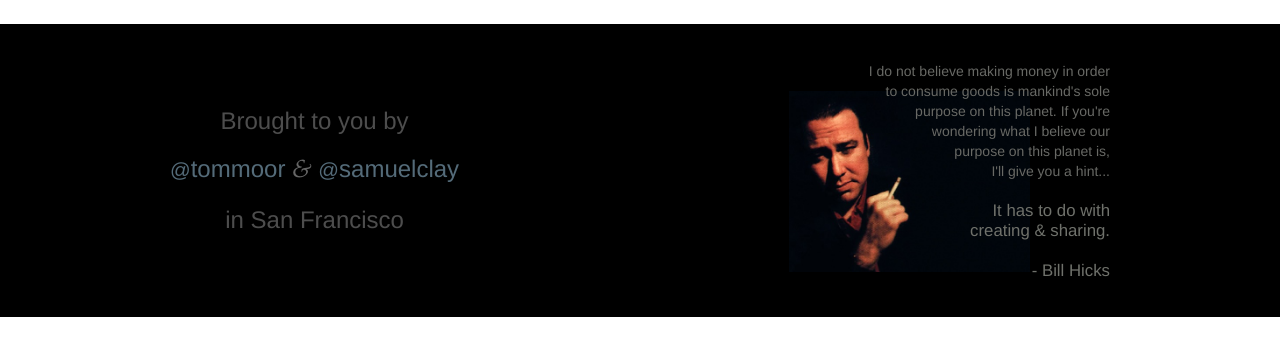
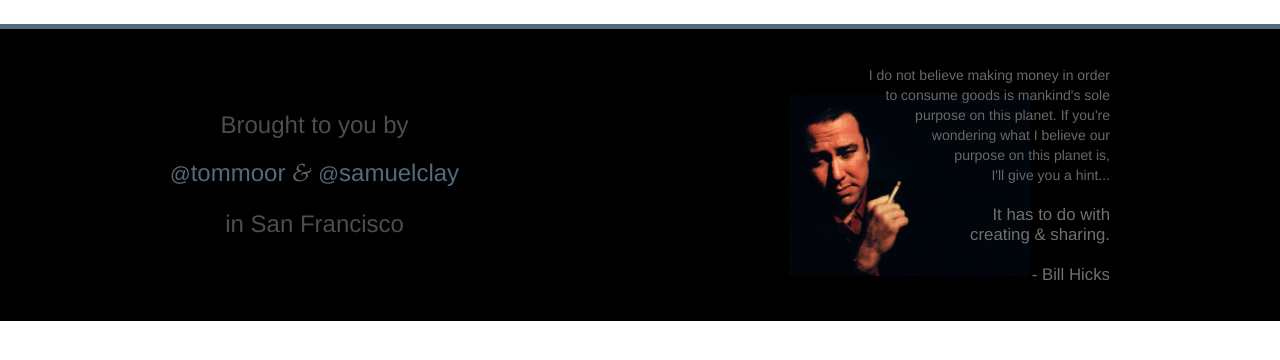
Before and after one commit to samuelclay/thedoclub, a Django app: template thedoclub/templates/base.html in a window 1280 px wide. Shown: the part 128-488 px from the top of the page. Run offline with Django 3.2, Linux system fonts and the light colour scheme; the template is opened without the code that fills it, so the values that code supplies are empty; style sheets or scripts are compiled from the project's sources.

Commit message:
Slight styling on slides.

```diff
--- a/thedoclub/static/less/master.less
+++ b/thedoclub/static/less/master.less
@@ -172,7 +172,7 @@ footer {
     margin: 24px 0 0;
     padding: 36px 0;
     background-color: black;
-    border-top: 1px solid rgba(0, 0, 0, .1);
+    border-top: 5px solid #546B79;
 
     .about {
         float: left;
@@ -268,6 +268,11 @@ footer {
             font-size: .85em;
         }
         h1, h2, h3, h4, h5, h6 {
+
+            &:first-child {
+                margin-top: 0;
+            }
+
             img {
                 max-height: 2em;
                 max-width: 2em;
```
